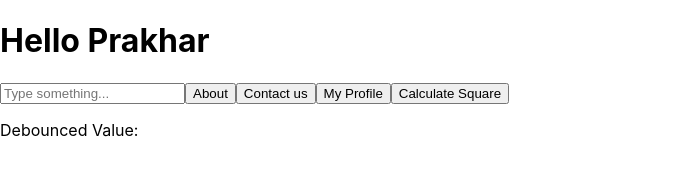
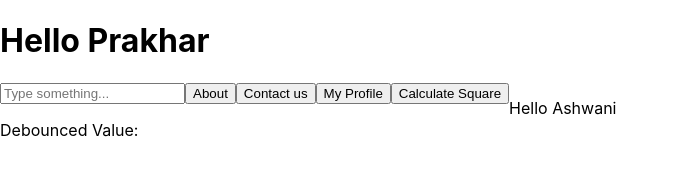
Before and after one commit to Prakhar5355/react-concepts, a React (Create React App) app: page / in a window 1280 px wide. Shown: the top 190 px of the page, without its empty margins (0-679 px from the left). Built offline with nearby package versions, Linux system fonts and the light colour scheme.

Commit message:
typescript

```diff
--- a/package.json
+++ b/package.json
@@ -38,5 +38,10 @@
       "last 1 firefox version",
       "last 1 safari version"
     ]
+  },
+  "devDependencies": {
+    "@types/react": "^18.3.11",
+    "@types/react-dom": "^18.3.1",
+    "typescript": "^5.6.3"
   }
 }
--- /dev/null
+++ b/src/components/Greeting.tsx
@@ -0,0 +1,16 @@
+import React from "react";
+
+// Define the type for the props using a shorter name
+// interface Props {
+//   name: string;
+// }
+
+const Greeting= (props) => {
+  return (
+    <>
+      <p>Hello {props.name}</p>
+    </>
+  );
+};
+
+export default Greeting;
--- a/src/components/Home.js
+++ b/src/components/Home.js
@@ -1,16 +1,20 @@
 import React from "react";
 import { Link } from "react-router-dom";
 import Search from "./Search"
+import Greeting from "../components/Greeting";
+
 const Home = () =>{
     return(
         <>
         <h1>Hello Prakhar</h1>
         <div className="parent" style={{display:"flex"}}>
             <Search></Search>
+
        <Link to="/about"><button>About</button></Link>
        <Link to="/contact"><button>Contact us</button></Link>
        <Link to="/profile"><button>My Profile</button></Link>
        <Link to="/square"><button>Calculate Square</button></Link>
+     <Greeting name="Ashwani"/>
        </div>
         </>
     )
```
Also changed, not shown: 1 other file (tests, documents, lock files or other folders).
